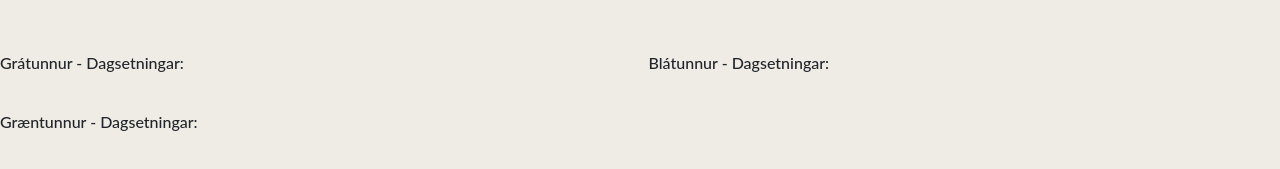
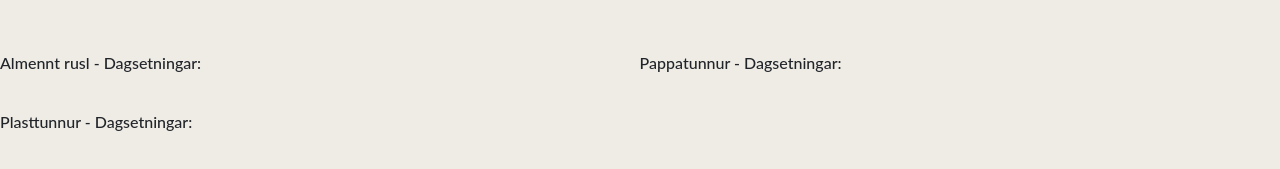
Before and after one commit to hsveinbjorns/Sorphirdudagatal-Thing-Skut, a plain HTML site: page index.html in a window 1280 px wide. Shown: the part 255-424 px from the top of the page. Drawn offline with nearby package versions, Linux system fonts and the light colour scheme.

Commit message:
Update index.html

```diff
--- a/index.html
+++ b/index.html
@@ -29,9 +29,9 @@
 	<div id="textforhouse"></div>
 	<!-- Hér koma niðurstöðurnar -->
     <div class="grid-container">
-        <div class="grid-item" id="dates_gray_div"><h6>Grátunnur - Dagsetningar:</h6><ul id="dates_gray_list"></ul></div>
-        <div class="grid-item" id="dates_blue_div"><h6>Blátunnur - Dagsetningar:</h6><ul id="dates_blue_list"></ul></div>
-        <div class="grid-item" id="dates_green_div"><h6>Græntunnur - Dagsetningar:</h6><ul id="dates_green_list"></ul></div>
+        <div class="grid-item" id="dates_gray_div"><h6>Almennt rusl - Dagsetningar:</h6><ul id="dates_gray_list"></ul></div>
+        <div class="grid-item" id="dates_blue_div"><h6>Pappatunnur - Dagsetningar:</h6><ul id="dates_blue_list"></ul></div>
+        <div class="grid-item" id="dates_green_div"><h6>Plasttunnur - Dagsetningar:</h6><ul id="dates_green_list"></ul></div>
     </div>
 </body>
 </html>
```
